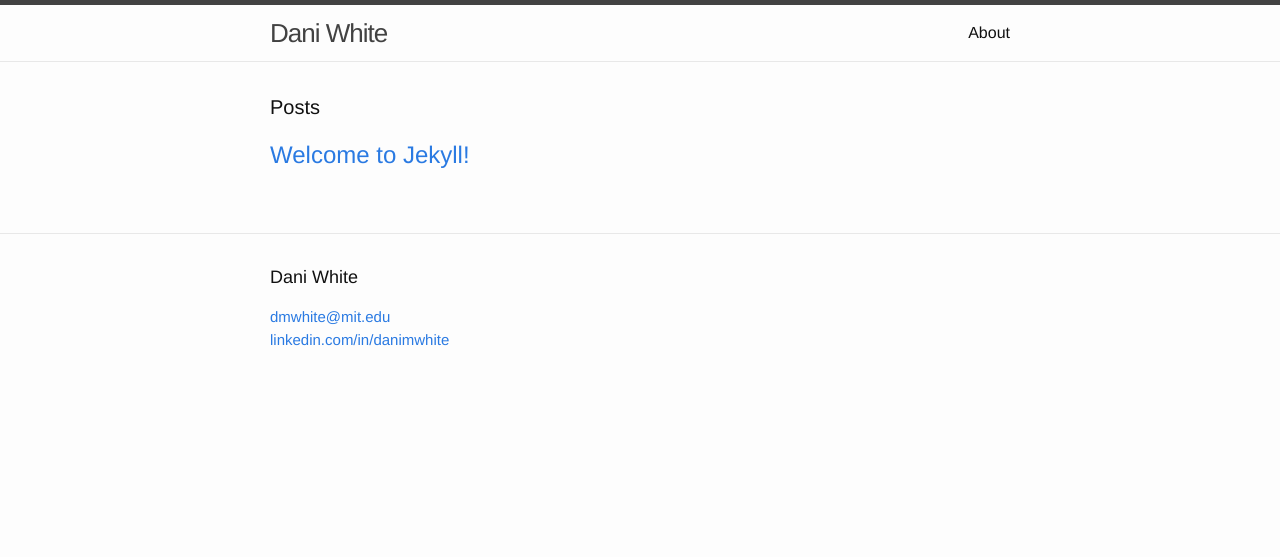
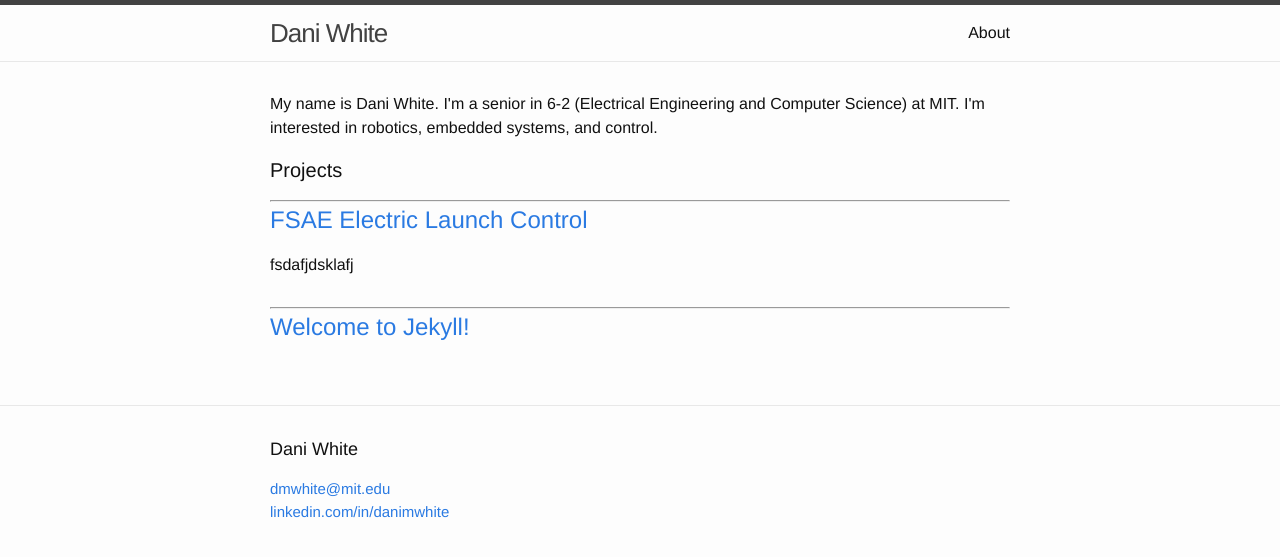
Before and after one commit to daniwhite/daniwhite.github.io, a Jekyll site: the page built from index.html, in a window 1280 px wide. Shown: the top 557 px of the page. Built offline with Jekyll 4.4.1, drawn with Linux system fonts in a browser that asks for light colours.

Commit message:
Set up basic formatting

```diff
--- a/_posts/2020-11-02-welcome-to-jekyll.markdown
+++ b/_posts/2020-06-01-my20-launch-control.markdown
@@ -1,7 +1,8 @@
 ---
 layout: post
-title:  "Welcome to Jekyll!"
-date:   2020-11-02 10:04:47 -0500
+title:  "FSAE Electric Launch Control"
+date:   2020-06-01 10:04:47 -0500
+description: "fsdafjdsklafj"
 categories: jekyll update
 ---
 You’ll find this post in your `_posts` directory. Go ahead and edit it and re-build the site to see your changes. You can rebuild the site in many different ways, but the most common way is to run `jekyll serve`, which launches a web server and auto-regenerates your site when a file is updated.
--- a/index.html
+++ b/index.html
@@ -4,16 +4,22 @@
 
 <div class="home">
 
-    <h1 class="page-heading">Posts</h1>
+    <p>
+        My name is Dani White. I'm a senior in 6-2 (Electrical Engineering and Computer Science) at
+        MIT. I'm interested in robotics, embedded systems, and control.
+    </p>
+
+    <h1 class="page-heading">Projects</h1>
 
     <ul class="post-list">
         {% for post in site.posts %}
         <li>
             <!-- <span class="post-meta">{{ post.date | date: "%b %-d, %Y" }}</span> -->
-
+            <hr>
             <h2>
                 <a class="post-link" href="{{ post.url | prepend: site.baseurl }}">{{ post.title }}</a>
             </h2>
+            {{ post.description }}
         </li>
         {% endfor %}
     </ul>
```
Also changed, not shown: _posts/2001-11-02-welcome-to-jekyll.markdown (added, +25 -0 lines).
